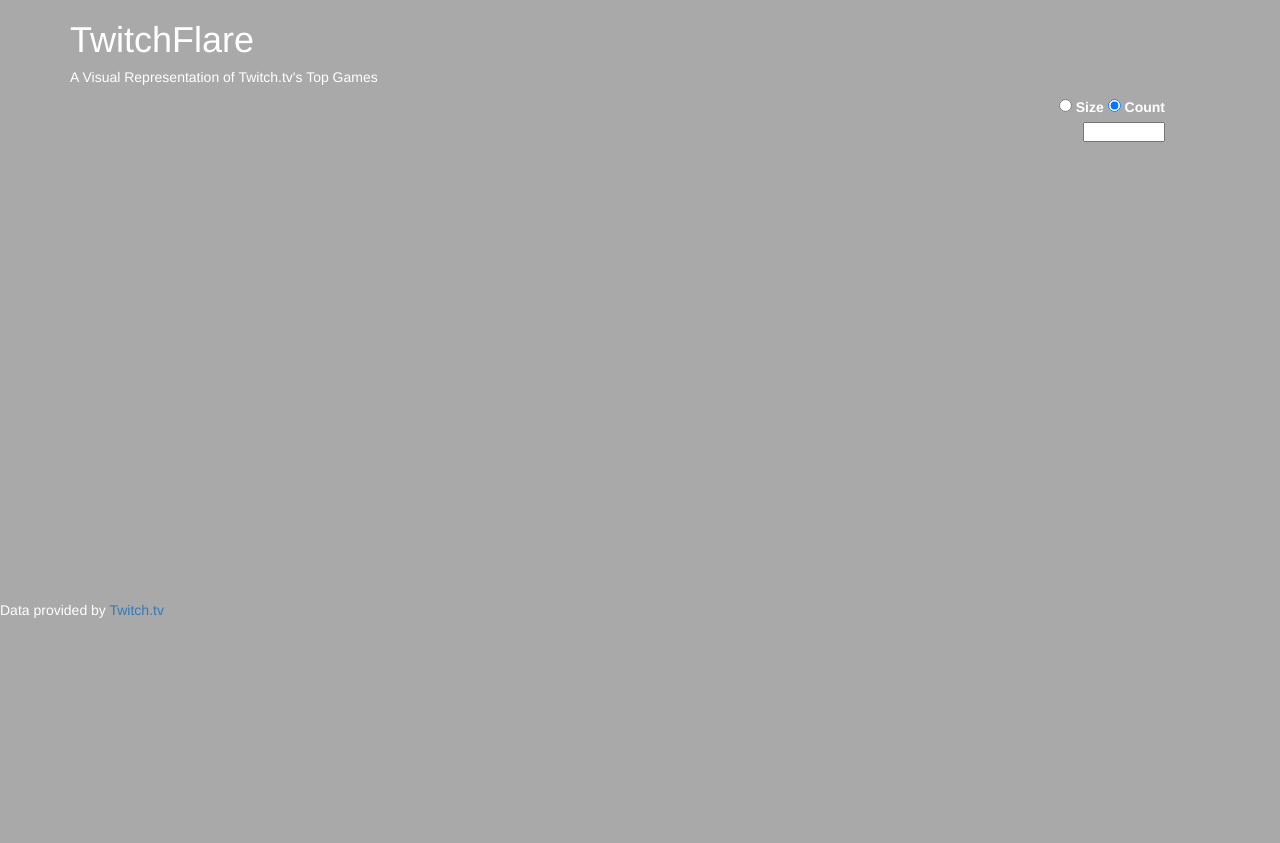
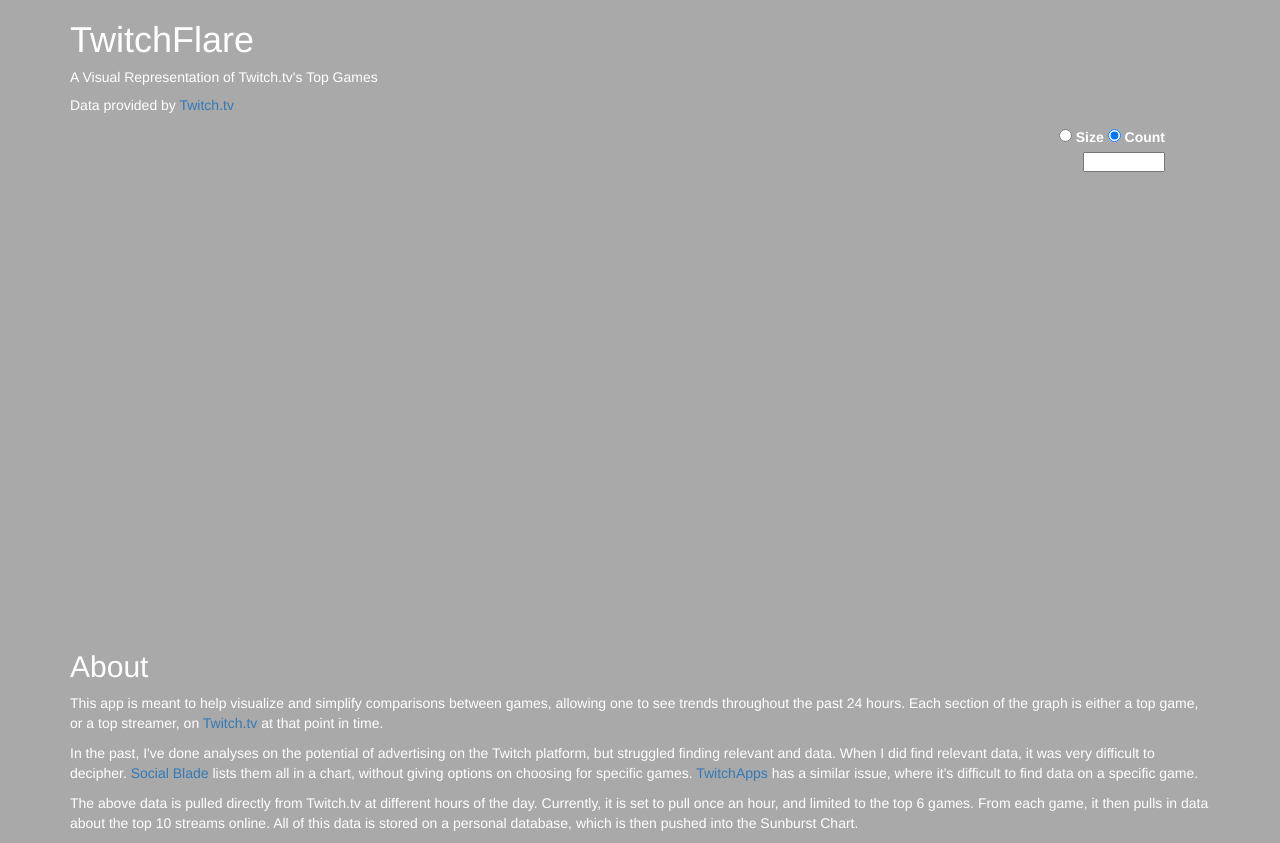
Before and after one commit to jdlam/TwitchFlare, a website: page client/index.html in a window 1280 px wide. Before the commit the page ends 800 px from the top, so only its background shows below. Drawn offline with nearby package versions, Linux system fonts and the light colour scheme; no server answers.

Commit message:
adds About section

```diff
--- a/client/index.html
+++ b/client/index.html
@@ -11,6 +11,9 @@
     <div class="container">
       <h1>TwitchFlare</h1>
       <h5>A Visual Representation of Twitch.tv's Top Games</h5>
+      <p>
+        Data provided by <a href="https://www.twitch.tv/">Twitch.tv</a>
+      </p>
     </div>
 
     <div class="container-fluid">
@@ -55,11 +58,23 @@
 
     <div class="container">
       <div id="fluff">
+        <h2>About</h2>
 
+        <p>
+          This app is meant to help visualize and simplify comparisons between games, allowing one to see trends throughout the past 24 hours. Each section of the graph is either a top game, or a top streamer, on <a href="https://www.twitch.tv">Twitch.tv</a> at that point in time.
+        </p>
+
+        <p>
+          In the past, I've done analyses on the potential of advertising on the Twitch platform, but struggled finding relevant and data. When I did find relevant data, it was very difficult to decipher. <a href="http://socialblade.com/twitch/">Social Blade</a> lists them all in a chart, without giving options on choosing for specific games. <a href="http://stats.twitchapps.com/">TwitchApps</a> has a similar issue, where it's difficult to find data on a specific game.
+        </p>
+
+        <p>
+          The above data is pulled directly from Twitch.tv at different hours of the day. Currently, it is set to pull once an hour, and limited to the top 6 games. From each game, it then pulls in data about the top 10 streams online. All of this data is stored on a personal database, which is then pushed into the Sunburst Chart.
+        </p>
       </div>
     </div>
 
-    <footer>Data provided by <a href="https://www.twitch.tv/">Twitch.tv</a></footer>
+
 
     <script src="https://cdnjs.cloudflare.com/ajax/libs/d3/3.5.5/d3.min.js"></script>
     <script src="/js/scripts.js" charset="utf-8"></script>
```
